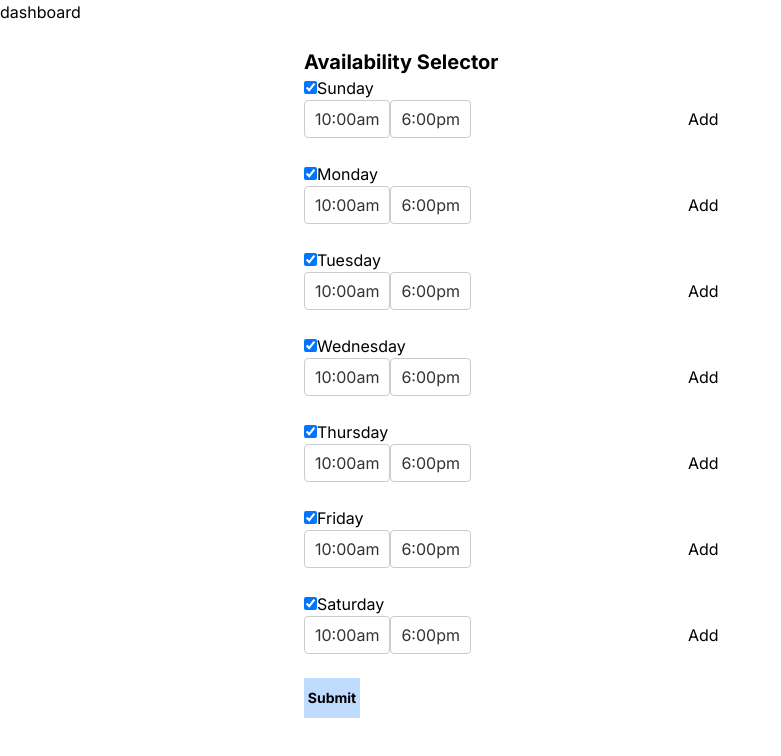
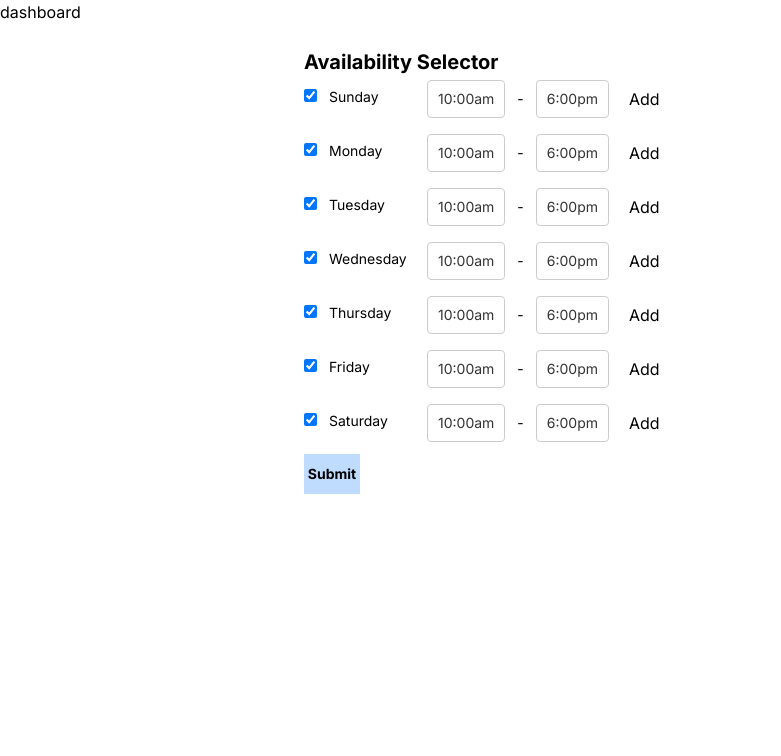
Before and after one commit to manuelxantony/scheduler-ai, a Next.js app: page /dashboard/availability in a window 1280 px wide. Shown: the top 756 px of the page, without its empty margins (0-781 px from the left). Built offline with nearby package versions, Linux system fonts and the light colour scheme.

Commit message:
added basic styling

```diff
--- a/components/availability/availabilityTimeSelector.tsx
+++ b/components/availability/availabilityTimeSelector.tsx
@@ -36,9 +36,11 @@ const AvailabilityTimeSelector = ({
   }, [isChecked]);
 
   return (
-    <div className="mb-6">
-      <label>
+    <div className="mb-2 flex flex-row">
+      <div className="w-[123px] mt-2">
+        <label className="text-sm">
           <input
+            className="mr-3"
             type="checkbox"
             checked={isChecked}
             onChange={() => {
@@ -48,16 +50,18 @@ const AvailabilityTimeSelector = ({
           />
           {day}
         </label>
+      </div>
+      <div className="flex flex-row justify-start items-center min-h-[46px]">
+        <div>
           {fields.map((field, index) => {
             return (
-          <div key={field.id} className="flex flex-row">
+              <div key={field.id} className="my-1">
                 {isChecked && (
-              <div className="flex flex-row">
+                  <div className="flex flex-row justify-start items-center gap-5">
                     <Controller
                       name={`availability[${nestIndex}].timeRanges[${index}]`}
                       render={({ field }) => <TimeRangeSelector {...field} />}
                     />
-
                     {index == 0 ? (
                       <button
                         type="button"
@@ -81,6 +85,8 @@ const AvailabilityTimeSelector = ({
             );
           })}
         </div>
+      </div>
+    </div>
   );
 };
 
--- a/components/availability/timeRangeSelector.tsx
+++ b/components/availability/timeRangeSelector.tsx
@@ -26,9 +26,10 @@ const TimeRangeSelector = ({ value, onChange }: ControllerRenderProps) => {
   const [endOptions, setEndOptions] = useState(options);
 
   return (
-    <div className="w-96 flex flex-row">
+    <div className="flex flex-row gap-3 justify-start items-center">
       {/* start time */}
       <Select
+        className="text-sm"
         defaultValue={selectedOptionStart}
         onChange={(option) => {
           if (option) {
@@ -50,8 +51,10 @@ const TimeRangeSelector = ({ value, onChange }: ControllerRenderProps) => {
           IndicatorSeparator: () => null,
         }}
       />
+      <span className="text-sm">-</span>
       {/* end time */}
       <Select
+        className="text-sm"
         defaultValue={selectedOptionEnd}
         onChange={(option) => {
           if (option) {
```
Lines whose indentation alone changed are shown as unchanged.
